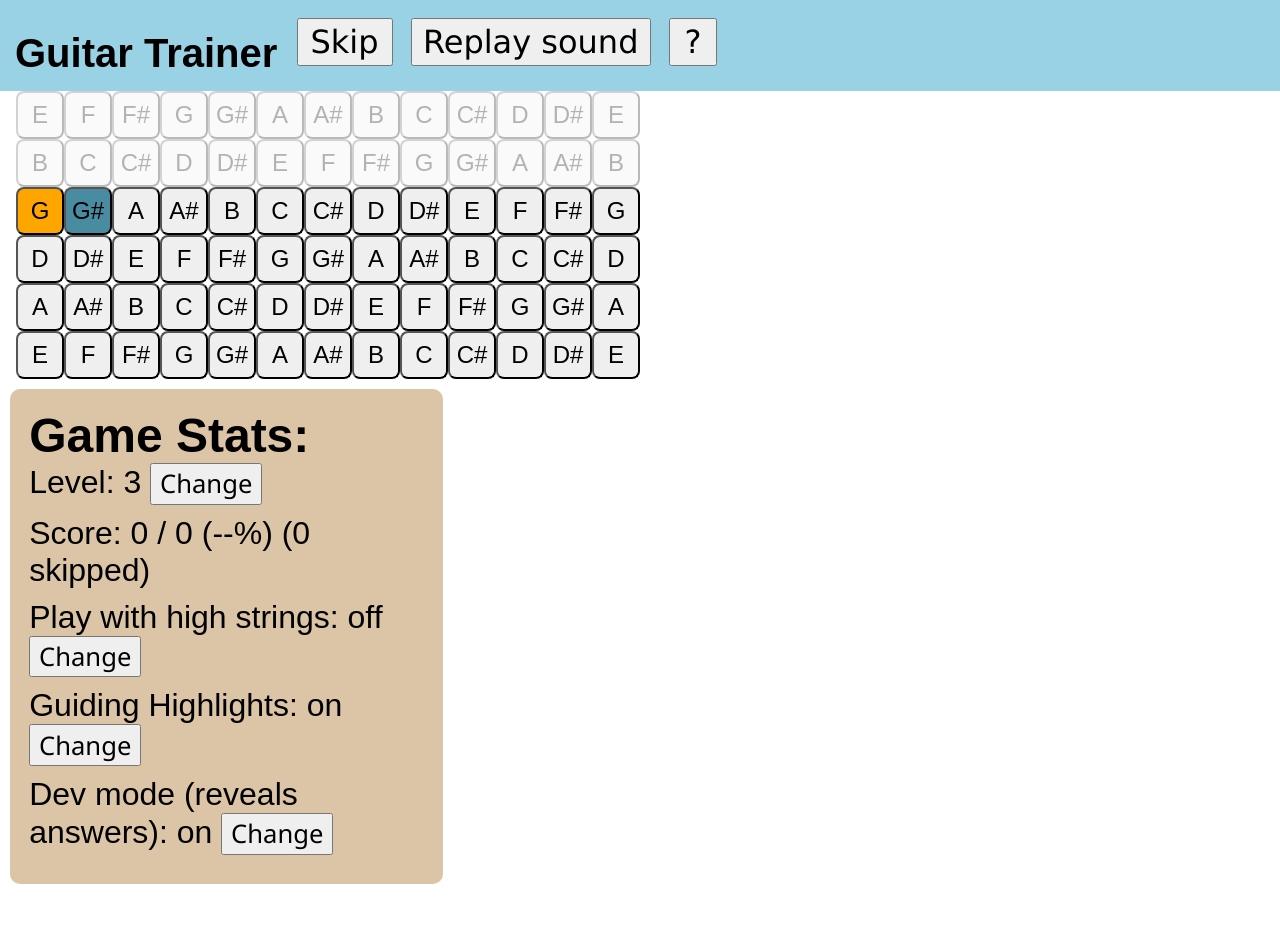
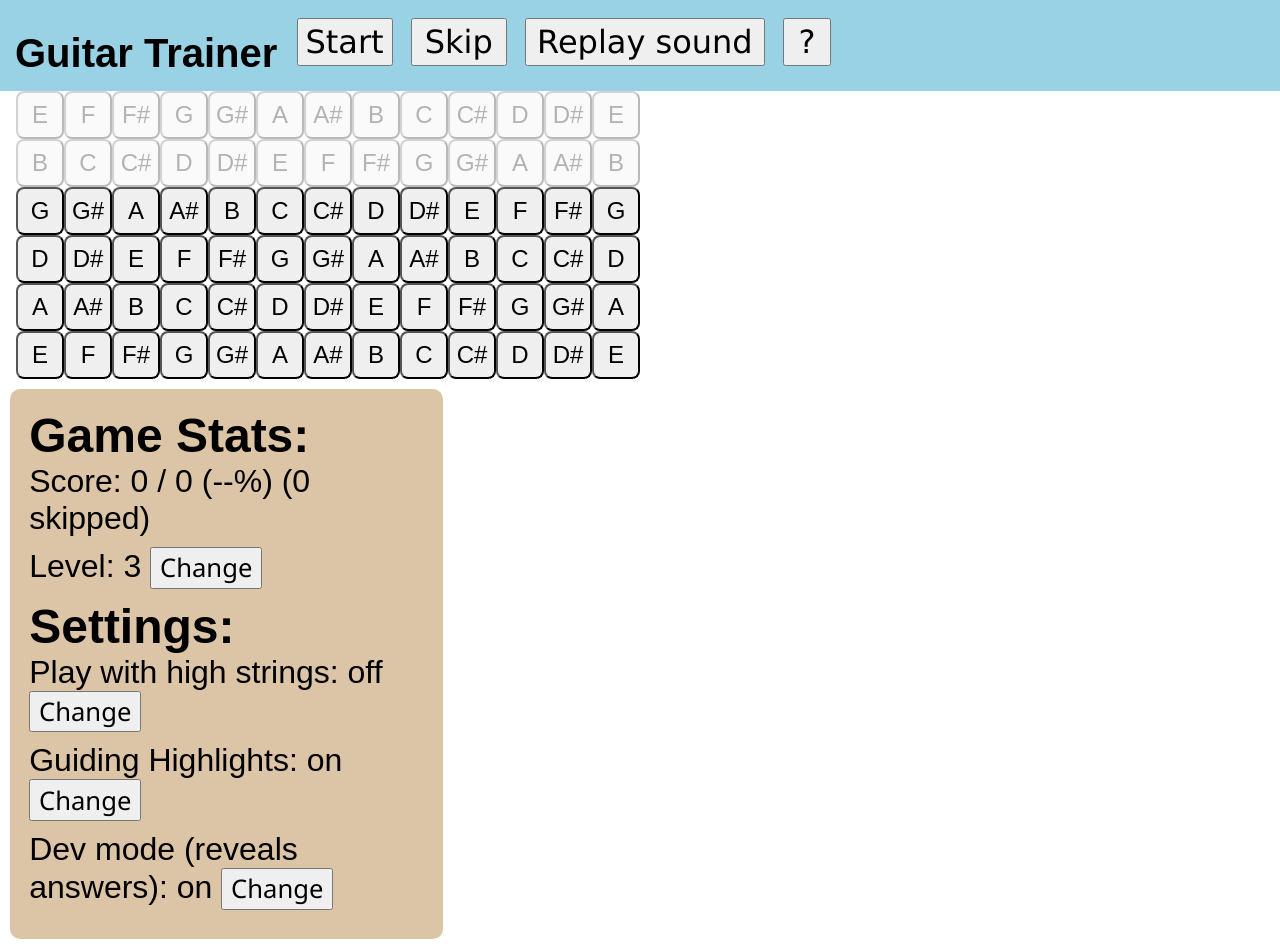
Before and after one commit to atmosbear/Guitar-Trainer, a Svelte app: page / in a window 1280 px wide. Before the commit the page ends 894 px from the top, so only its background shows below. Built offline with nearby package versions, Linux system fonts and the light colour scheme.

Commit message:
Added methods to play sounds under certain circumstances

```diff
--- a/src/Fretboard.svelte
+++ b/src/Fretboard.svelte
@@ -1,4 +1,4 @@
-<script lang="ts">
+<script>
 	import { generatePossibleAs, gStore } from "./Game/Game";
 	import { findSoundFileName, play } from "./Game/Sounds";
 	let notes = [];
@@ -11,19 +11,20 @@
 	});
 
 	function answer(note) {
+		if ($gStore.started === true) {
 		if (note === $gStore.currRound.A) {
 			document.body.style.backgroundColor = "green";
 			$gStore.userScore++;
 			$gStore.outOf++;
 			$gStore.createNewRound();
-			$gStore.userScore = $gStore.userScore; // required by Svelte to update the component
+			// $gStore.userScore = $gStore.userScore; // required by Svelte to update the component's appearance
 		} else {
 			document.body.style.backgroundColor = "red";
 			$gStore.outOf++;
-			// required by Svelte to update the component
 		}
-		$gStore.userScore = $gStore.userScore;
+		$gStore.userScore = $gStore.userScore; // required by Svelte to update the component's appearance
 		$gStore.outOf = $gStore.outOf;
+	}
 	}
 
 	function calculateClass(note) {
--- a/src/Game/Game.ts
+++ b/src/Game/Game.ts
@@ -1,6 +1,6 @@
 /// <reference path="./Types.d.ts"/>
 import { writable } from "svelte/store"
-import { findSoundFileName } from "./Sounds.js"
+import { findSoundFileName, play } from "./Sounds.js"
 
 export function createFretboard(weirdStringsOK: boolean = false): Fretboard {
 	let n: string[][] = [
@@ -100,32 +100,37 @@ function createRound(level, fretboard: Fretboard): Round {
 }
 
 export class GameState {
+	public level: number
+	public start: Function
+	public outOf: number
+	public started: boolean
+	public skipped: number
+	public devMode: boolean
+	public userScore: number
 	public fretboard: Fretboard
-	public level: number
-	public currRound: Round
 	public createNewRound: Function
-	public userScore: number
-	public outOf: number
+	public playRoundsNotes: Function
+	public topStringsAllowed: boolean
 	public guidingHighlightsOn: boolean
-	public devMode: boolean
-	public skipped: number
-	public weirdMode: boolean
+	public currRound: Round | undefined
 	constructor(level: number, weirdMode = false, fretboard: Fretboard = createFretboard(weirdMode)) {
 		this.fretboard = fretboard
 		this.level = level
 		this.createNewRound = () =>{ this.currRound = createRound(this.level, this.fretboard)}
-		this.currRound = createRound(level, fretboard)
+		this.playRoundsNotes = (delay: number) => {setTimeout(() => {play(gs.currRound.Q)}, delay); setTimeout(() => {play(gs.currRound.A)}, delay + 1000)}
+		this.currRound = {Q: {x: -100, y: -100, name: "placeholder", isActive: false, soundFile: undefined}, A: {x: -100, y: -100, name: "placeholder", isActive: false, soundFile: undefined}}
 		this.userScore = 0
 		this.outOf = 0
 		this.skipped = 0;
 		this.guidingHighlightsOn = true;
 		this.devMode = true;
-		this.weirdMode = weirdMode;
+		this.topStringsAllowed = weirdMode;
+		this.started = false
+		this.start = () => {this.createNewRound(); this.playRoundsNotes(0); this.started = true}
 	}
 }
 
 export let gs = new GameState(3)
-gs.createNewRound()
 export let gStore = writable(gs)
 // gs.currRound
 // gs.createNewRound()
--- a/src/Header.svelte
+++ b/src/Header.svelte
@@ -5,23 +5,35 @@
 <div>
 	<p>Guitar Trainer</p>
 	<button
+		id="startButton"
+		on:click={() => {
+			$gStore.start();
+			$gStore = $gStore; // required by Svelte to update the component's appearance
+		}}>Start</button
+	>
+	<button
 		alt="Skip to the next question"
 		id="skipQButton"
 		on:click={() => {
 			$gStore.createNewRound();
 			$gStore.skipped++;
+			$gStore.playRoundsNotes(0);
 		}}>Skip</button
 	>
 	<button
 		id="replayButton"
 		on:click={() => {
-			$gStore.createNewRound();
+			$gStore.playRoundsNotes(0);
 		}}>Replay sound</button
 	>
 	<button alt="Instructions">?</button>
 </div>
 
 <style>
+	#startButton {
+		width: 6rem;
+		margin-right: 15px;
+	}
 	#replayButton {
 		width: 15rem;
 		margin-right: 15px;
--- a/src/ScoreKeeper.svelte
+++ b/src/ScoreKeeper.svelte
@@ -17,6 +17,11 @@
 <div id="wholeBox">
 	<h1>Game Stats:</h1>
 	<div>
+		<div>
+			Score: {$gStore.userScore} / {$gStore.outOf}
+			({percent}%) ({$gStore.skipped}
+			skipped)
+		</div>
 		Level: {$gStore.level}
 		<button
 			class="changeButton"
@@ -25,14 +30,9 @@
 			}}>Change</button
 		>
 	</div>
-
+	<h1>Settings:</h1>
 	<div>
-		Score: {$gStore.userScore} / {$gStore.outOf}
-		({percent}%) ({$gStore.skipped}
-		skipped)
-	</div>
-	<div>
-		Play with high strings: {$gStore.weirdMode ? "on" : "off"}
+		Play with high strings: {$gStore.topStringsAllowed ? "on" : "off"}
 
 		<button
 			class="changeButton"
@@ -40,7 +40,7 @@
 				gStore.set(
 					new GameState(
 						$gStore.level,
-						!$gStore.weirdMode
+						!$gStore.topStringsAllowed
 					)
 				);
 			}}
```
